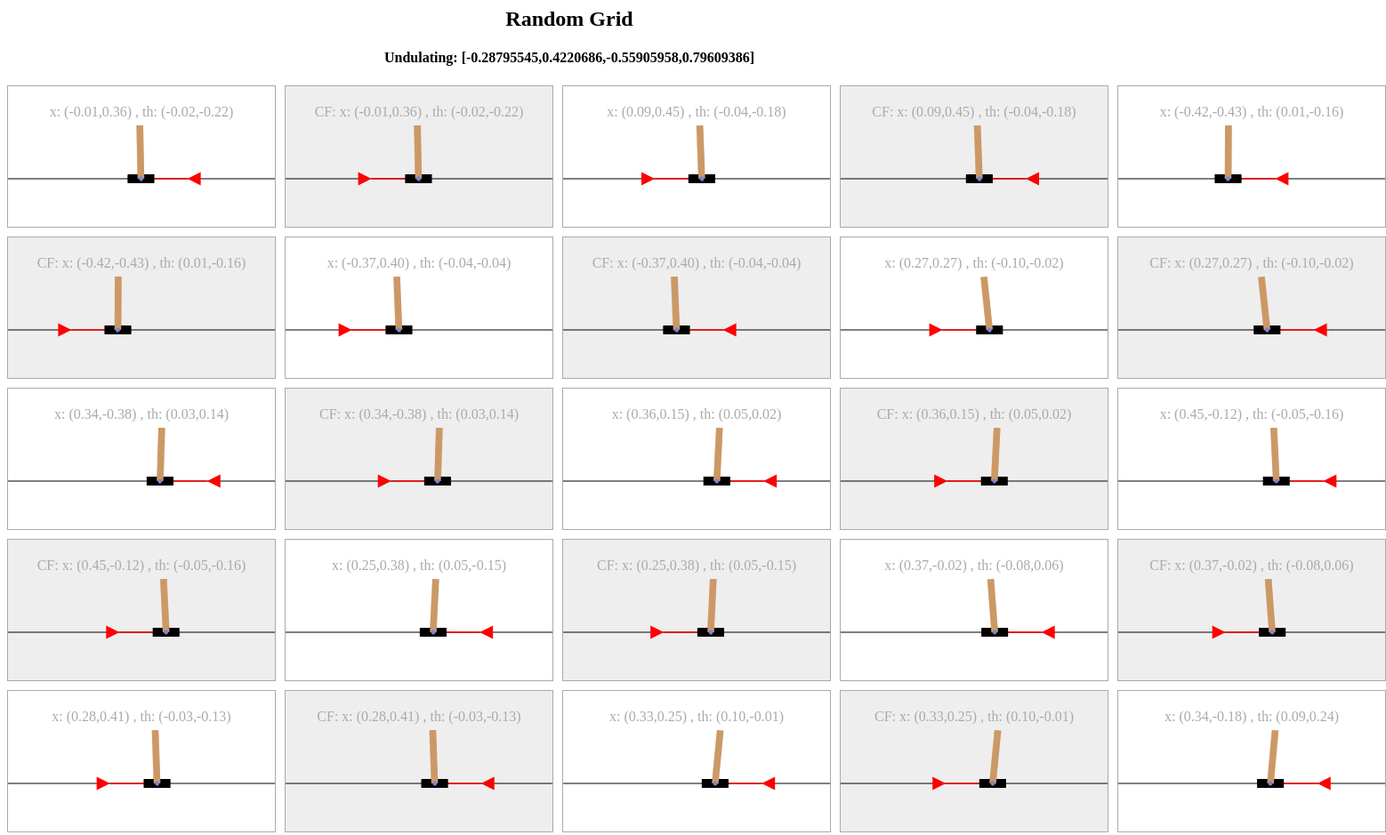
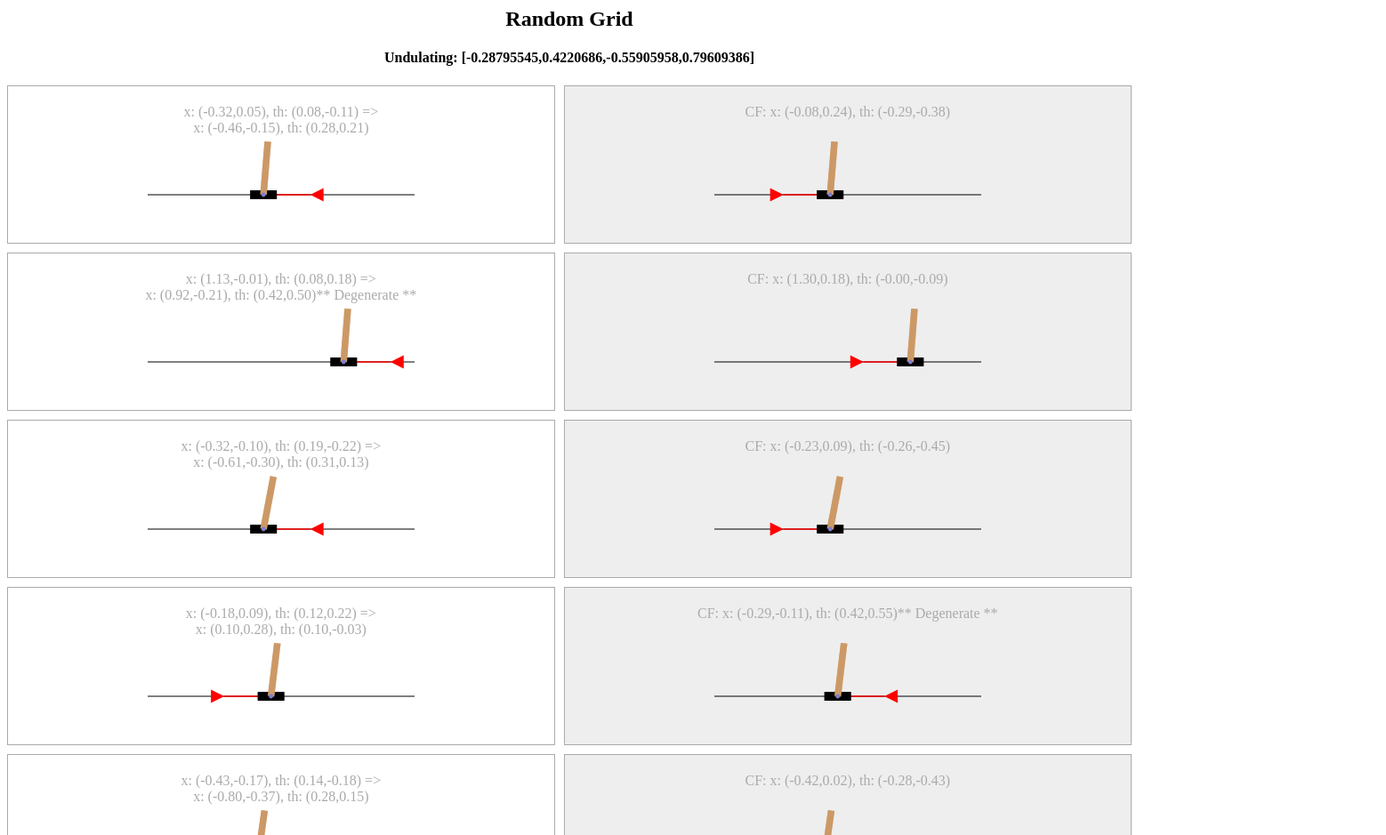
Before and after one commit to serenabooth/Interfaces_for_HCRL, a plain HTML site: page web/index.html in a window 1280 px wide. Shown: the top 939 px of the page at 89% size, 1558 px wide, since content can reach past the window. Drawn offline with Linux system fonts and the light colour scheme; animation ran at ten frames a second.

Commit message:
(still has pole animation bug) Bugfixes: grid row & col, pole over-rotation, degenerate cases. Changed tau=0.02. Added util class and refactored

```diff
--- a/web/index.html
+++ b/web/index.html
@@ -7,6 +7,7 @@
 
     <script src="./offline_lib/svgjs/svg.js"></script>
 
+    <script src="./js/util.js"></script>
     <script src="./js/cart_pole.js"></script>
     <script src="./js/cartpole_viewer.js"></script>
     <script src="./js/ui_blocks.js"></script>
@@ -29,6 +30,7 @@
       Same as above except w/ 5 grid cells
       <hr/>
 -->
+
       <h2>Random Grid</h2>
       <h4 id="randomgrid_policy"></h4>
       <b id="randomgrid_descript"></b>
@@ -36,6 +38,7 @@
       <div class="grid-container" id="randomgrid"></div>
       <h5>State Data [x,xDot,theta,thetaDot]</h5>
       <div id="randomgrid_states"></div>
+
       <script>
 
           $(document).ready(function() {
@@ -44,13 +47,12 @@
             //thesholds for x & theta (radians)
             //goes from (-val, +val)
             var cartpole_thresholds = { x : 2.4,
-                                        theta : 24 * Math.PI / 180,
+                                        theta : 24 * Math.PI / 180, // = 0.41887902047863906
+
                                         //max velocity would span world in 1 timestep
-                                        x_dot : 2 * 2.4,
-                                        theta_dot : 2* 24 * Math.PI / 180
+                                        //x_dot : 2.4,
+                                        //theta_dot : 2* 24 * Math.PI / 180
                                       }
-
-
             var cartpoleSim  = new CartPole(cartpole_thresholds)
             var ui_blocks = new UI_Blocks()
 
@@ -61,22 +63,23 @@
 
             //===========< choose policy & generate states for grid>====================//
 
-            let gridSize = 5
+            let numCols = 2
+            let numRows = 7
             let whichPolicy = "Undulating"
 
             //policies from the dropbox paper
+            //NOTE: likely assumes tau of 0.02, which we changed...
             let policies = {
               "Undulating" : [-0.28795545, 0.4220686, -0.55905958, 0.79609386],
               "Rigid" : [-0.06410089, 0.18941857, 0.43170927, 0.30863926]
             }
 
             cartpoles = []
-            for(let i = 0; i < gridSize*gridSize; i++) {
+            for(let i = 0; i < numRows*numCols; i++) {
+              //create random state cartpoles
               cp = new CartPole(cartpole_thresholds)
               cartpoles.push(cp)
-              //let states = cartpoleSim.getOrderedStates("x",5,"theta",5);
             }
-
 
             //===========< fill in HTML >====================//
 
@@ -90,14 +93,11 @@
                 wait:1500
             }
             //the # of timesteps in the animation...
-            //BUG: not working yet...pole floats into space
-            var numTimestepsToShow = 1
-            ui_blocks.state_grid("#randomgrid",gridSize,gridSize,cartpoles, policies[whichPolicy], animation_args,numTimestepsToShow)
-
-            //let actions = cartpoleSim.getActions(states, policy[whichPolicy])
+            var numTimestepsToShow = 50
+            ui_blocks.state_grid("#randomgrid",numRows,numCols,cartpoles, policies[whichPolicy], animation_args,numTimestepsToShow)
 
             //generate SVG's of states & fill in grid
-            let cssVals = Array.from({length:gridSize}).map(x => "auto")
+            let cssVals = Array.from({length:numCols}).map(x => "auto")
             $("#randomgrid").css("grid-template-columns", cssVals.join(" "))
 
             //$("#randomgrid_states").text(ui_blocks.state_text(states))
--- a/web/js/cart_pole.js
+++ b/web/js/cart_pole.js
@@ -1,3 +1,5 @@
+//https://github.com/tensorflow/tfjs-examples/blob/master/cart-pole/cart_pole.js
+
 /**
  * @license
  * Copyright 2018 Google LLC. All Rights Reserved.
@@ -38,7 +40,7 @@ class CartPole {
   /**
    * Constructor of CartPole.
    */
-  constructor(cartpole_thresholds) {
+  constructor(cartpole_thresholds, state_as_arr = null) {
 
     // Constants that characterize the system.
     this.gravity = 9.8;
@@ -50,8 +52,9 @@ class CartPole {
     this.length = 0.5;
     this.poleMoment = this.massPole * this.length;
     this.forceMag = 10.0;
-    //this.tau = 0.02;  // Seconds between state updates.
-    this.tau = 0.1
+
+    // Seconds between state updates.
+    this.tau = 0.02;
 
     //list of states in this sim
     this.state_var_list = ["x", "x_dot", "theta", "theta_dot"]
@@ -64,35 +67,27 @@ class CartPole {
 
     this.viewer = new Cartpole_Viewer(this)
 
-    this.setRandomState();
+    if(state_as_arr == null)
+      this.setRandomState();
+    else
+      this.setState(state_as_arr)
   }
 
+  /**
+  returns cartpole state
+  **/
   getState(asArr = true) {
     //TODO: give option to return as object
 
     let state = [this.x, this.x_dot,this.theta,this.theta_dot ]
 
     if(!asArr)
-      state = this.stateArrToObj(state)
+      state = Util.stateArrToObj(state, this.state_var_list)
 
     return state
 
   }
 
-  /**
-  convert array representation of state into obj
-  **/
-  stateArrToObj(state_as_arr) {
-
-    let stateAsObj = {}
-
-    for(let i = 0; i < this.state_var_list.length; i++) {
-      let state_var_name = this.state_var_list[i]
-      stateAsObj[state_var_name] = state_as_arr[i]
-    }
-
-    return stateAsObj
-  }
 
 
   /**
@@ -114,20 +109,11 @@ class CartPole {
   }
 
   /**
-  calculate an action for each state in the list
-
-  @param {array} stateArr an array of arrays
-  @param {array} policy an array of floats. If null, the choose random action
+  Get the opposite action
   **/
-  getActions(stateArr, policy = null) {
-    var actions = []
-
-    for(let state of stateArr) {
-      let action = this.getAction(state,policy)
-      actions.push(action)
-    }
-
-    return actions
+  getCounterFactualAction(curr_action) {
+    let cf_action = (curr_action == this.MOVE_LEFT) ? this.MOVE_RIGHT : this.MOVE_LEFT
+    return cf_action
   }
 
   /**
@@ -164,47 +150,97 @@ class CartPole {
   }
 
   /**
-  generates an array random states
-  **/
-  genRandomStates(numStates) {
-    var randomStates = []
-    for(let i = 0; i < numStates; i++) {
-      randomStates.push( this.getRandomState())
-    }
-    return randomStates
-  }
-
-  /**
   generates single random state
   **/
   genRandomState() {
+
     // The control-theory state variables of the cart-pole system.
     // Cart position, meters.
-    let x = Math.random() - 0.5;
+    //let x = Math.random() - 0.5;  was in original code...
+    let x = Util.genRandomFloat(-this.cartpole_thresholds["x"]/2,this.cartpole_thresholds["x"]/2)
     // Cart velocity.
     let x_dot = (Math.random() - 0.5) * 1;
+
     // Pole angle, radians.
-    let theta = (Math.random() - 0.5) * 2 * (6 / 360 * 2 * Math.PI);
+    //let theta = (Math.random() - 0.5) * 2 * (6 / 360 * 2 * Math.PI);   was in original code...
+    let theta  = Util.genRandomFloat(-this.cartpole_thresholds["theta"]/2,this.cartpole_thresholds["theta"]/2)
+
     // Pole angle velocity.
     let theta_dot =  (Math.random() - 0.5) * 0.5;
 
     return [x,x_dot, theta, theta_dot]
   }
+
+  /**
+   * Determine whether this simulation is done.
+   *
+   * A simulation is done when `x` (position of the cart) goes out of bound
+   * or when `theta` (angle of the pole) goes out of bound.
+   *
+   * @returns {bool} Whether the simulation is done.
+   */
+  isDone() {
+    return this.x < -this.cartpole_thresholds["x"] || this.x > this.cartpole_thresholds["x"] ||
+        this.theta < -this.cartpole_thresholds["theta"] || this.theta > this.cartpole_thresholds["theta"];
+  }
+
+  /**
+  check whether the cart state is degenerate
+
+  @return null if state was *not* degenerate. Otherwise return fixed state_as_obj
+  **/
+  fixDegenerate(state_as_obj = null) {
+
+    let hadToFix = false
+    let fixedState = {}
+
+    if(state_as_obj == null)
+      state_as_obj = this.getState(false)
+
+    //check to see if any state vars have exceeded threshold
+    for(let i = 0; i < this.state_var_list.length; i++) {
+      let state_var_name = this.state_var_list[i]
+      let state_var_val = state_as_obj[state_var_name]
+      let state_var_threshold = this.cartpole_thresholds[state_var_name]
+
+      //if there is no threshold defined, then keep orig value
+      if(!(state_var_name in this.cartpole_thresholds)) {
+        fixedState[state_var_name] = state_var_val
+        continue
+      }
+
+      //fix value if needed
+      if(Math.abs(state_var_val) > state_var_threshold) {
+        hadToFix = true
+        state_var_val = state_var_val < -state_var_threshold ? -state_var_threshold : state_var_threshold
+      }
+      fixedState[state_var_name] = state_var_val
+    }
+
+    return hadToFix ? fixedState : null
+  }
+
+  /**
+  set cartpole state from array of state values
+  **/
+  setState(state_as_arr) {
+    // The control-theory state variables of the cart-pole system.
+    // Cart position, meters.
+    this.x = state_as_arr[0]
+    // Cart velocity.
+    this.x_dot = state_as_arr[1]
+    // Pole angle, radians.
+    this.theta = state_as_arr[2]
+    // Pole angle velocity.
+    this.theta_dot =  state_as_arr[3]
+  }
+
   /**
    * Set the state of the cart-pole system randomly.
    */
   setRandomState() {
-
     let stateArr = this.genRandomState()
-    // The control-theory state variables of the cart-pole system.
-    // Cart position, meters.
-    this.x = stateArr[0]
-    // Cart velocity.
-    this.x_dot = stateArr[1]
-    // Pole angle, radians.
-    this.theta = stateArr[2]
-    // Pole angle velocity.
-    this.theta_dot =  stateArr[3]
+    this.setState(stateArr)
   }
 
 
@@ -220,8 +256,16 @@ class CartPole {
   simulates the next time step(s) of the cartpole
   does not update internal state of the sim
 
+  TODO: ceil/floor when we create a degenerate case (i.e. exceeding thresholds)
+  TODO: create a user note that we have created a degenerate case
+
   @param {float} action if null, then no force applied. Else right-force for positive number and left-force for negative
   @param {int} timesteps number of timesteps to simulate (# secs depends on this.tau)
+  @return obj {
+      "next" : the state after the next timestep
+      "future" : state beyond 1 timestep, assuming the same velocity
+      "degenerate" : true if next and/or future states are degenerate (go beyond thresholds)
+  }
   **/
   simulate(action, timesteps = 1) {
 
@@ -249,28 +293,62 @@ class CartPole {
     let x_dot = this.x_dot + (this.tau * xAcc);
     let theta_dot = this.theta_dot + (this.tau * thetaAcc);
 
-    let next_timestep = {
+    let next_timestep_state_obj = {
       "x" : x,
       "x_dot" : x_dot,
       "theta" : theta,
       "theta_dot" : theta_dot
     }
 
-    let beyond = {...next_timestep}
+    let beyond_state_obj = {...next_timestep_state_obj}
 
     //simulate forward the rest of the steps
     if(timesteps > 1) {
       x += (timesteps-1)*(this.tau * x_dot);
       theta += (timesteps-1)*(this.tau * theta_dot);
-      beyond.x = x
-      beyond.theta = theta
+      beyond_state_obj.x = x
+      beyond_state_obj.theta = theta
     }
 
+    //if either of these go beyond thresholds, then cap at thresholds
+    let next_needed_fixing = this.fixDegenerate(next_timestep_state_obj)
+    let beyond_needed_fixing = this.fixDegenerate(beyond_state_obj)
+
+    /*
+    console.log("next")
+    console.log(next_timestep_state_obj)
+    console.log(next_needed_fixing)
+
+    console.log("beyond")
+    console.log(beyond_state_obj)
+    console.log(beyond_needed_fixing)
+    */
+
     return {
-      "next" : next_timestep,
-      "future" : beyond
+      "next" : next_needed_fixing == null ? next_timestep_state_obj : next_needed_fixing,
+      "future" : beyond_needed_fixing == null ? beyond_state_obj : beyond_needed_fixing,
+      "degenerate" : (next_needed_fixing != null) ||  (beyond_needed_fixing != null)
+    }
+  }
+
+  /**
+   *  generate reader-friendly view of state values
+   *
+   * @param {array or obj} state any cartpole state. If null, then use own state
+   * @return string version of state
+   */
+  toString(state = null) {
+
+    if (state == null) {
+      state = this.getState()
     }
 
+    if(!Array.isArray(state))
+      state = Util.stateObjToArr(state, this.state_var_list)
+
+    //round decimal places for display
+    let roundedStateVals = Util.roundElems(state,2)
+    return `x: (${roundedStateVals[0]},${roundedStateVals[1]}), th: (${roundedStateVals[2]},${roundedStateVals[3]})`
   }
 
   /**
@@ -292,16 +370,4 @@ class CartPole {
     return this.isDone();
   }
 
-  /**
-   * Determine whether this simulation is done.
-   *
-   * A simulation is done when `x` (position of the cart) goes out of bound
-   * or when `theta` (angle of the pole) goes out of bound.
-   *
-   * @returns {bool} Whether the simulation is done.
-   */
-  isDone() {
-    return this.x < -this.cartpole_thresholds["x"] || this.x > this.cartpole_thresholds["x"] ||
-        this.theta < -this.cartpole_thresholds["theta"] || this.theta > this.cartpole_thresholds["theta"];
-  }
 }
--- a/web/js/cartpole_viewer.js
+++ b/web/js/cartpole_viewer.js
@@ -7,7 +7,6 @@ class Cartpole_Viewer {
       this.state_var_thresholds = {}
       Object.assign(this.state_var_thresholds, this.sim.cartpole_thresholds)
     }
-
 
     /**
     Generates an SVG from a given world state
@@ -121,17 +120,21 @@ class Cartpole_Viewer {
           faded_pole.rotate(theta_degrees,cartx,carty)
 
           //animate opaque cart
-          pole.animate(animation_args).rotate(pole_est_next_theta_degrees,cartx,carty).center(cart_est_next_x,carty-polelen/2)
-              .animate(animation_args).rotate(pole_est_future_theta_degrees,cartx,carty).center(cart_est_future_x,carty-polelen/2)
+          //the lines commented above each animation is a vestiage of trying to animate the
+          //  immediate next step and following timsteps separately
+          //pole.animate(animation_args).rotate(pole_est_next_theta_degrees-theta_degrees,cartx,carty).center(cart_est_next_x,carty-polelen/2)
+          pole.animate(animation_args).center(cart_est_future_x,carty-polelen/2).rotate(pole_est_future_theta_degrees-theta_degrees,cartx,carty)
+          //console.log("theta1"+ (theta_degrees))
+          //console.log("theta2"+ (pole_est_future_theta_degrees-theta_degrees))
+          //cart.animate(animation_args).center(cart_est_next_x,carty)
+          cart.animate(animation_args).center(cart_est_future_x,carty)
 
-          cart.animate(animation_args).center(cart_est_next_x,carty)
-              .animate(animation_args).center(cart_est_future_x,carty)
-
-          axle.animate(animation_args).center(cart_est_next_x,carty)
-              .animate(animation_args).center(cart_est_future_x,carty)
+          //axle.animate(animation_args).center(cart_est_next_x,carty)
+          axle.animate(animation_args).center(cart_est_future_x,carty)
 
 
           /*
+          an attempt at making the red triangle visible between the "next" and "future" timestep
 
           arrow_triangle.animate(animation_args).attr({ fill:"red"})
                         .animate(animation_args).attr({ fill:"red"})
--- a/web/js/ui_blocks.js
+++ b/web/js/ui_blocks.js
@@ -1,3 +1,4 @@
+
 class UI_Blocks {
 
   /**
@@ -14,33 +15,37 @@ class UI_Blocks {
       var world_state = cartpole.getState(false)
       var curr_action = cartpole.getAction(policy)
 
-      var numTimesteps = 2//0.25/cartpole.tau //tau is the # seconds between state updates...
-      let sim_run = cartpole.simulate(curr_action,numTimesteps)
+      //simulate future w/ chosen action
+      let sim_run = cartpole.simulate(curr_action,num_timesteps_to_show)
       var next_state = sim_run["next"]
       var future_state = sim_run["future"]
+      var degenerate_state_label = sim_run["degenerate"] ? "** Degenerate **" : ""
 
-      //counterfactuals
-      var cf_action = curr_action == cartpole.MOVE_LEFT ? cartpole.MOVE_RIGHT : cartpole.MOVE_LEFT
-      sim_run = cartpole.simulate(cf_action,numTimesteps)
+      //simulate counterfactuals
+      var cf_action = cartpole.getCounterFactualAction(curr_action)
+      sim_run = cartpole.simulate(cf_action,num_timesteps_to_show)
       var cf_next_state = sim_run["next"]
       var cf_future_state = sim_run["future"]
+      var cf_degenerate_state_label = sim_run["degenerate"] ? "** Degenerate **" : ""
 
       //create new div for the grid cell
       let domId = "drawing-"+i;
       let cf_domId = `${domId}-counterfactual`
 
-      //round decimal places for display
-      let roundedStateVals = this.roundElems(cartpole.getState(),2)
-      let gridTxt = `x: (${roundedStateVals[0]},${roundedStateVals[1]}) , th: (${roundedStateVals[2]},${roundedStateVals[3]})`
-      $(domSelector).append(`<div id="${domId}" class="tooltip lightgrey">${gridTxt}</div>`)
-      $(domSelector).append(`<div id="${cf_domId}" class="tooltip lightgrey" style="background:#EEE">CF: ${gridTxt}</div>`);
+      //create SVG of original action w/ text labels
+      let orig_state_txt = cartpole.toString()
+      let future_state_txt = cartpole.toString(future_state)
+      $(domSelector).append(`<div id="${domId}" class="tooltip lightgrey">${orig_state_txt} => <br/>${future_state_txt}${degenerate_state_label}<br/></div>`)
+      cartpole.viewer.gen_svg("#"+domId, world_state, curr_action, next_state, future_state, img_width, img_height,animation_args,num_timesteps_to_show)
 
-      cartpole.viewer.gen_svg("#"+domId, world_state, curr_action, next_state, future_state, img_width, img_height,animation_args,num_timesteps_to_show)
+      //create SVG of CF action
+      let cf_future_state_txt = cartpole.toString(cf_future_state)
+      $(domSelector).append(`<div id="${cf_domId}" class="tooltip lightgrey" style="background:#EEE">CF: ${cf_future_state_txt}${cf_degenerate_state_label}<br/><br/></div>`);
       cartpole.viewer.gen_svg("#"+cf_domId, world_state, cf_action, cf_next_state, cf_future_state, img_width, img_height,animation_args,num_timesteps_to_show)
-
     }
   }
 
+  /*
   //return formatted text list of states
   state_text(stateArr) {
     let stateTxt = []
@@ -48,17 +53,12 @@ class UI_Blocks {
       stateTxt.push(`[${s}]`)
     return stateTxt
   }
-  //truncates each float in the array and returns  new array
-  roundElems(floatArr, numDecPlaces) {
-    let roundedArr = []
-    for(let f of floatArr)
-      roundedArr.push(f.toFixed(numDecPlaces))
-    return roundedArr
-  }
-
+  */
 
   /**
   populates a timeline given run results
+
+  TODO: may not be working anymore after all the animation updates
   **/
   timeline(viewer, domSelector, runData, numCells = 5, allowActionChange = true) {
 
@@ -123,6 +123,8 @@ class UI_Blocks {
     });
 
     //update specified gridcell with world state + action at time t
+    //TODO: may not be working anymore after all the animation updates
+
     function updateTimelineGrid(t, runData, divId, changedData_t = null) {
 
       let divDomSelector = `#${divId}`
--- /dev/null
+++ b/web/js/util.js
@@ -0,0 +1,60 @@
+/**
+Static utility functions
+**/
+class Util {
+
+  /**
+   * Returns a random number between min (inclusive) and max (exclusive)
+   * https://stackoverflow.com/questions/1527803/generating-random-whole-numbers-in-javascript-in-a-specific-range
+   */
+  static genRandomFloat(min, max) {
+      return Math.random() * (max - min) + min;
+  }
+
+
+  //truncates each float in the array and returns new array
+  static roundElems(floatArr, numDecPlaces) {
+    let roundedArr = []
+    for(let f of floatArr)
+      roundedArr.push(f.toFixed(numDecPlaces))
+    return roundedArr
+  }
+
+
+  /**
+  convert array representation of state into obj
+
+  @param {array} state_as_arr list of state var values
+  @param {array} state_var_list list of state var names
+  **/
+  static stateArrToObj(state_as_arr, state_var_list) {
+
+    let stateAsObj = {}
+
+    for(let i = 0; i < state_var_list.length; i++) {
+      let state_var_name = state_var_list[i]
+      stateAsObj[state_var_name] = state_as_arr[i]
+    }
+
+    return stateAsObj
+  }
+
+  /**
+  convert obj representation of state into arr
+
+  TODO: stop using object representations...
+
+  @param {array} state_as_obj state var vals in obj form
+  @param {array} state_var_list list of state var names
+  **/
+  static stateObjToArr(state_as_obj, state_var_list) {
+    let state_as_arr = []
+
+    for(let i = 0; i < state_var_list.length; i++) {
+      let state_var_name = state_var_list[i]
+      state_as_arr.push(state_as_obj[state_var_name])
+    }
+    return state_as_arr
+  }
+
+}
```
Lines whose indentation alone changed are shown as unchanged.
